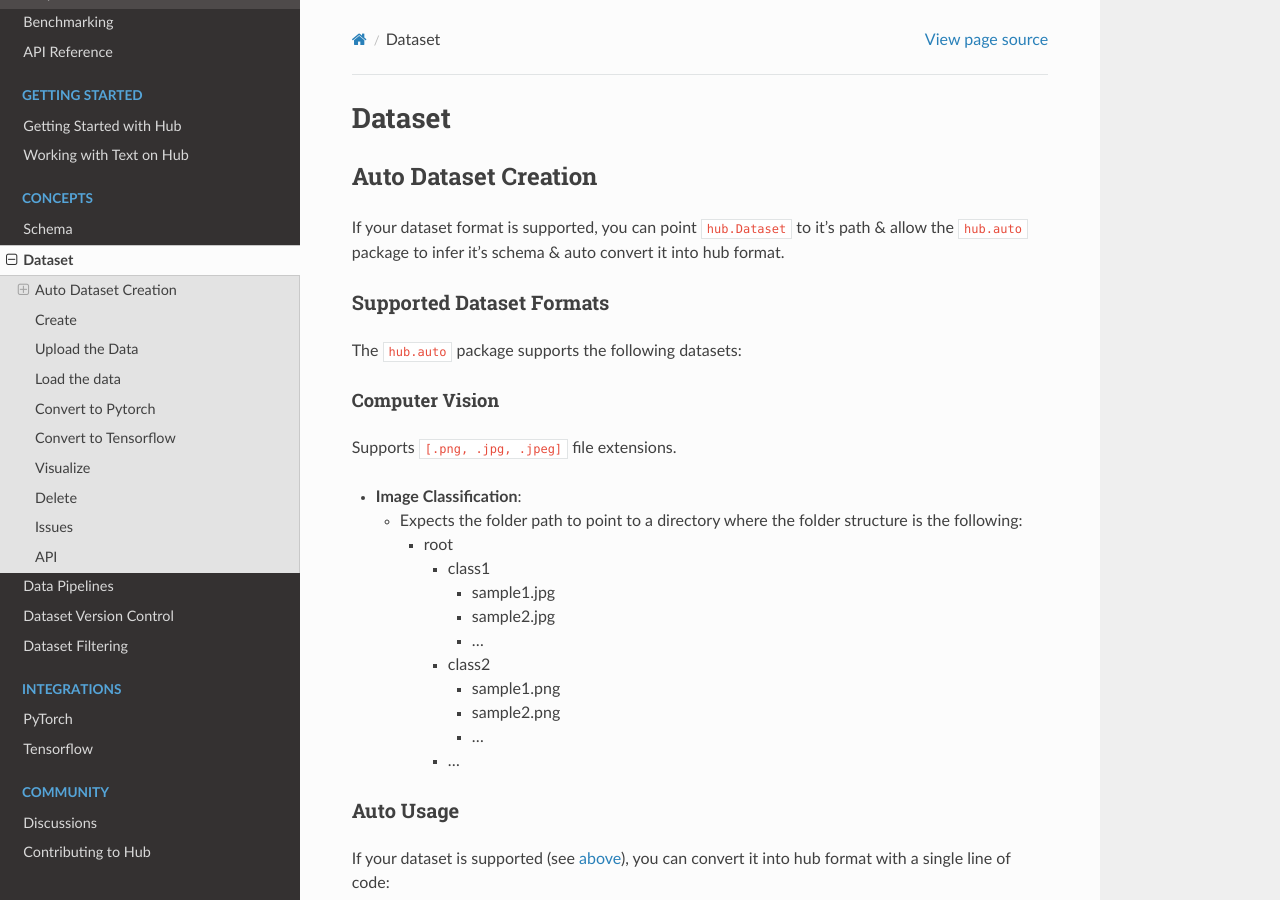
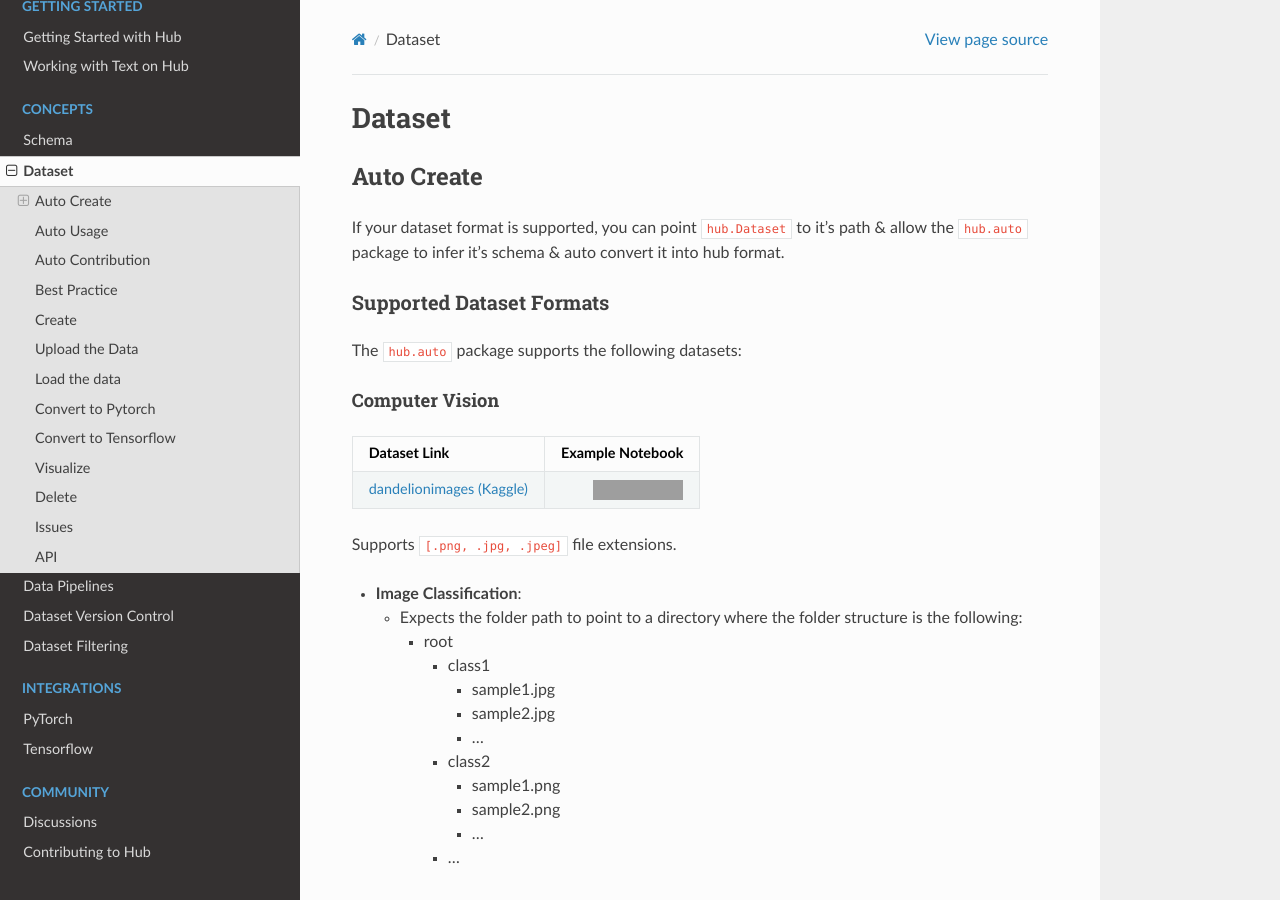
Before and after one commit to activeloopai/deeplake, a Sphinx documentation site: the page built from docs/source/concepts/dataset.md, in a window 1280 px wide and 900 px high. Built offline with Sphinx 7.4.7 and the Read the Docs theme 2.0.0, drawn with Linux system fonts in a browser that asks for light colours; grey boxes are pictures that could not be loaded.

Commit message:
add first jupyter notebook example

````diff
--- a/docs/source/concepts/dataset.md
+++ b/docs/source/concepts/dataset.md
@@ -1,15 +1,21 @@
 # Dataset
 
-## Auto Dataset Creation
+## Auto Create
 If your dataset format is supported, you can point `hub.Dataset` to it's path & allow the `hub.auto` package to infer it's schema & auto convert it into hub format.
 
 ### Supported Dataset Formats
 The `hub.auto` package supports the following datasets:
 
 #### Computer Vision
+
+| Dataset Link |  Example Notebook  |
+|:---   |---:   |
+| [dandelionimages (Kaggle)](https://www.kaggle.com/coloradokb/dandelionimages) |  [![Open In Colab](https://colab.research.google.com/assets/colab-badge.svg)](https://colab.research.google.com/drive/19Qb5LP-TP0CEn8_IRsrJkbZK6OubqPcq?usp=sharing) |
+
 Supports `[.png, .jpg, .jpeg]` file extensions.
 
 - **Image Classification**:
+
     - Expects the folder path to point to a directory where the folder structure is the following:
         - root
             - class1
@@ -22,7 +28,7 @@ Supports `[.png, .jpg, .jpeg]` file extensions.
                 - ...
             - ...
 
-### Auto Usage
+## Auto Usage
 If your dataset is supported (see [above](#supported-dataset-formats)), you can convert it into hub format with a single line of code:
 
 ```python
@@ -31,7 +37,7 @@ from hub import Dataset
 ds = Dataset.from_path("path/to/dataset")
 ```
 
-### Auto Contribution
+## Auto Contribution
 If you created & uploaded a dataset into hub, you might as well contribute to the `hub.auto` package. The API for doing so is quite simple:
 
 - If you are writing the ingestion code for a computer vision dataset, then you can create a new file and/or function within `hub.auto.computer_vision`. If your code cannot be organized under preexisting packages/files, you can create new ones & populate the appropriate `__init__.py` files with import code.
@@ -61,14 +67,14 @@ def image_classification(path, scheduler, workers):
 - If you created any new packages/files, make sure to update the [supported dataset formats documentation](#supported-dataset-formats)!
 
 
-### Best Practice
+## Best Practice
 - Only follow the instructions below for Create/Upload/Load if your dataset is NOT supported by `hub.auto`.
 - This will make your life **significantly easier**.
 - If your dataset is not supported, consider [contributing (instructions above)](#auto-contribution)!
 
 
 ## Create
-**BEST PRACTICE:** Before you try creating a dataset this way, try following the [Auto Dataset Creation](#auto-dataset-creation) instructions first.
+**BEST PRACTICE:** Before you try creating a dataset this way, try following the [Auto Dataset Creation](#auto-creation) instructions first.
 
 To create and store dataset you would need to define shape and specify the dataset structure (schema).
 
@@ -89,7 +95,7 @@ ds = Dataset(
 ```
 
 ## Upload the Data
-**BEST PRACTICE:** Before you try uploading a dataset this way, try following the [Auto Dataset Creation](#auto-dataset-creation) instructions first.
+**BEST PRACTICE:** Before you try uploading a dataset this way, try following the [Auto Dataset Creation](#auto-creation) instructions first.
 
 To add data to the dataset:
 
````
